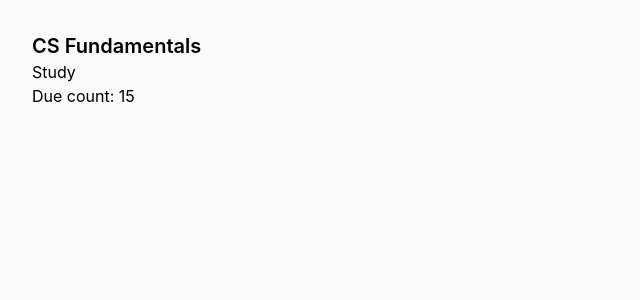
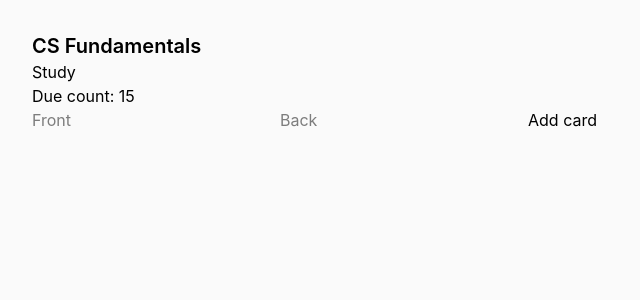
Before and after one commit to Wiyseful/mnemo-cards, a Next.js app: page /deck/cs-fundamentals in a window 1280 px wide. Shown: the top 300 px of the page, without its empty margins (0-640 px from the left). Built offline with nearby package versions, Linux system fonts and the light colour scheme.

Commit message:
Add cards to a deck from the deck page

```diff
--- a/src/app/deck/[deckId]/page.tsx
+++ b/src/app/deck/[deckId]/page.tsx
@@ -1,21 +1,25 @@
 "use client";
 
-import { useEffect, useState } from "react";
+import {type SubmitEvent, useEffect, useState} from "react";
 import Link from "next/link";
-import { useParams } from "next/navigation";
-import { sampleCards, sampleDecks } from "@/data/sampleCards";
-import { loadSavedCards } from "@/data/cardStorage";
-import { loadSavedDecks } from "@/data/deckStorage";
-import { dueCardIdsInOrder } from "@/scheduler/sessionQueue";
+import {useParams} from "next/navigation";
+import {sampleCards, sampleDecks} from "@/data/sampleCards";
+import {loadSavedCards, saveCards} from "@/data/cardStorage";
+import {loadSavedDecks} from "@/data/deckStorage";
+import {dueCardIdsInOrder} from "@/scheduler/sessionQueue";
+import {createUnstudiedCard} from "@/data/createUnstudiedCard";
+
 
 export default function DeckPage() {
-    // the deck id from the address, like "cs-fundamentals" in /deck/cs-fundamentals
-    const { deckId } = useParams<{ deckId: string }>();
+    // the deck id from the address. "cs-fundamentals" in /deck/cs-fundamentals
+    const {deckId} = useParams<{ deckId: string }>();
     const [decks, setDecks] = useState(sampleDecks);
     const [cards, setCards] = useState(sampleCards);
     const [hasLoadedSavedData, setHasLoadedSavedData] = useState(false);
+    const [newCardFront, setNewCardFront] = useState("");
+    const [newCardBack, setNewCardBack] = useState("");
 
-    // on page open: swap in saved decks and cards, if there are any
+    // on page open: swap in saved decks and cards
     useEffect(() => {
         const savedDecks = loadSavedDecks();
         if (savedDecks !== null) {
@@ -27,21 +31,31 @@ export default function DeckPage() {
             setCards(savedCards);
         }
 
-        setHasLoadedSavedData(true); // both loads are done, whether or not anything was saved
+        setHasLoadedSavedData(true); // both loads are done
     }, []);
 
+    const createCard = (event: SubmitEvent<HTMLFormElement>) => {
+        event.preventDefault();
+        if (newCardFront.trim() === "" || newCardBack.trim() === "") return;
+        const newCard = createUnstudiedCard(crypto.randomUUID(), deckId, newCardFront.trim(), newCardBack.trim());
+        const updatedCards = [...cards, newCard];
+        setCards(updatedCards);
+        saveCards(updatedCards);
+        setNewCardFront("");
+        setNewCardBack("");
+    }
 
 
     // this deck's cards, skipping any in the trash
     const deckCards = cards.filter((card) => card.deckId === deckId && card.deletedAt === null);
 
-    // how many of them are ready to study. same rule as the study page
+    // how many of them are ready to study.
     const dueCardCount = dueCardIdsInOrder(deckCards, Date.now()).length;
 
     const currentDeck = decks.find((deck) => deck.id === deckId);
 
     if (!hasLoadedSavedData) {
-        return <main className="min-h-screen bg-neutral-50" />;
+        return <main className="min-h-screen bg-neutral-50"/>;
     }
 
     if (!currentDeck) {
@@ -58,6 +72,19 @@ export default function DeckPage() {
             <h1 className="text-xl font-semibold">{currentDeck.name}</h1>
             <Link href={`/deck/${deckId}/study`}>Study</Link>
             <p>Due count: {dueCardCount}</p>
+            <form onSubmit={createCard}>
+                <input
+                    value={newCardFront}
+                    onChange={(event) => setNewCardFront(event.target.value)}
+                    placeholder="Front"
+                    />
+                <input
+                    value={newCardBack}
+                    onChange={(event) => setNewCardBack(event.target.value)}
+                    placeholder="Back"
+                    />
+                <button type="submit">Add card</button>
+            </form>
         </main>
     );
 }
--- a/src/app/page.tsx
+++ b/src/app/page.tsx
@@ -1,7 +1,7 @@
 "use client";
 
 import { useEffect, useState } from "react";
-import type { FormEvent } from "react";
+import type { SubmitEvent } from "react";
 import Link from "next/link";
 import { Brain, Folder, Plus, Trash2 } from "lucide-react";
 import { sampleCards, sampleDecks } from "@/data/sampleCards";
@@ -32,7 +32,7 @@ export default function HomePage() {
     }, []);
 
     // adds a deck with the typed name, then clears the box
-    const createDeck = (event: FormEvent) => {
+    const createDeck = (event: SubmitEvent<HTMLFormElement>) => {
         event.preventDefault(); // stop the form from reloading the page
         if (newDeckName.trim() === "") return;
 
--- /dev/null
+++ b/src/data/createUnstudiedCard.ts
@@ -0,0 +1,19 @@
+import type { Card } from "@/scheduler/types";
+
+// a brand-new card that has never been studied, so it's due right away
+export function createUnstudiedCard(id: string, deckId: string, front: string, back: string): Card {
+    return {
+        id,
+        deckId,
+        front,
+        back,
+        stability: null,
+        difficulty: null,
+        lastReviewedAt: null,
+        dueAt: 0, // 0 = long ago, so new cards are due right away
+        reviewCount: 0,
+        forgetCount: 0,
+        studyPhase: "New",
+        deletedAt: null,
+    };
+}
```
Also changed, not shown: src/data/sampleCards.ts (+34 -36 lines), 1 other file (tests, documents, lock files or other folders).
